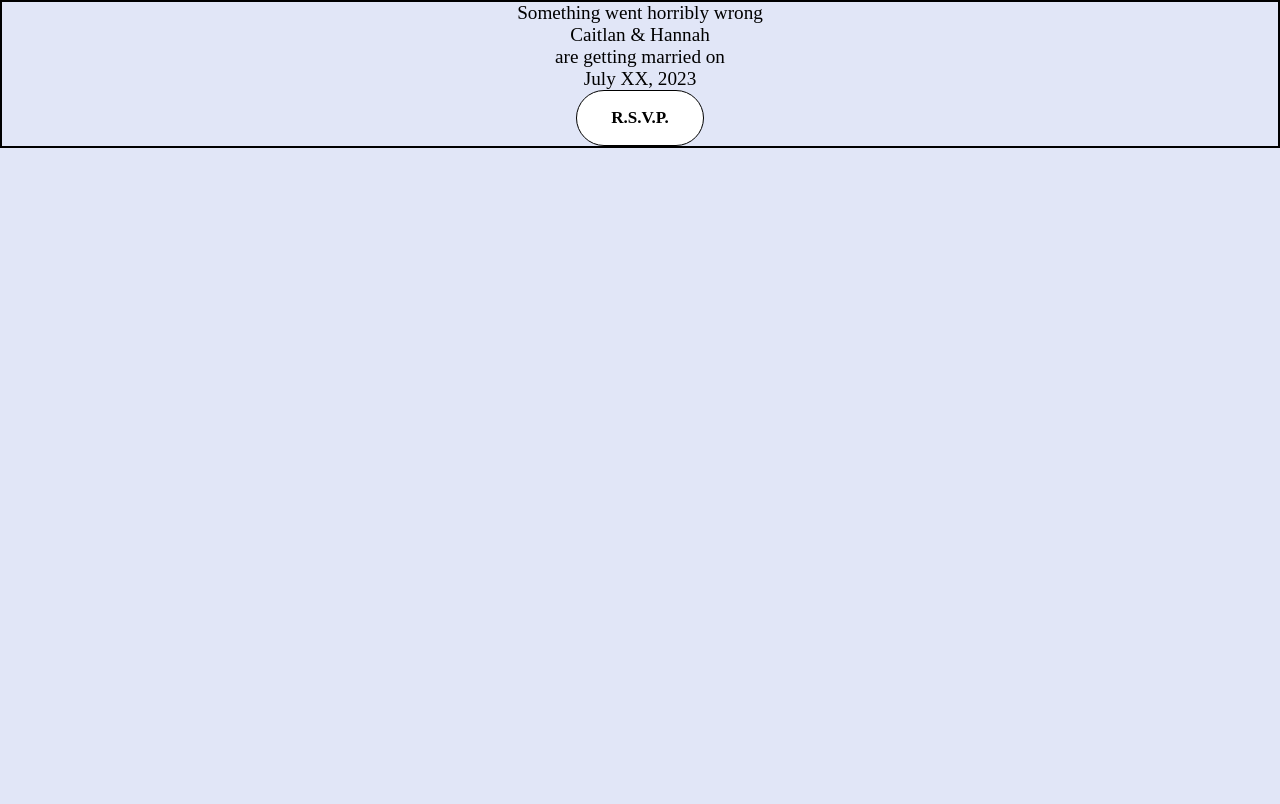
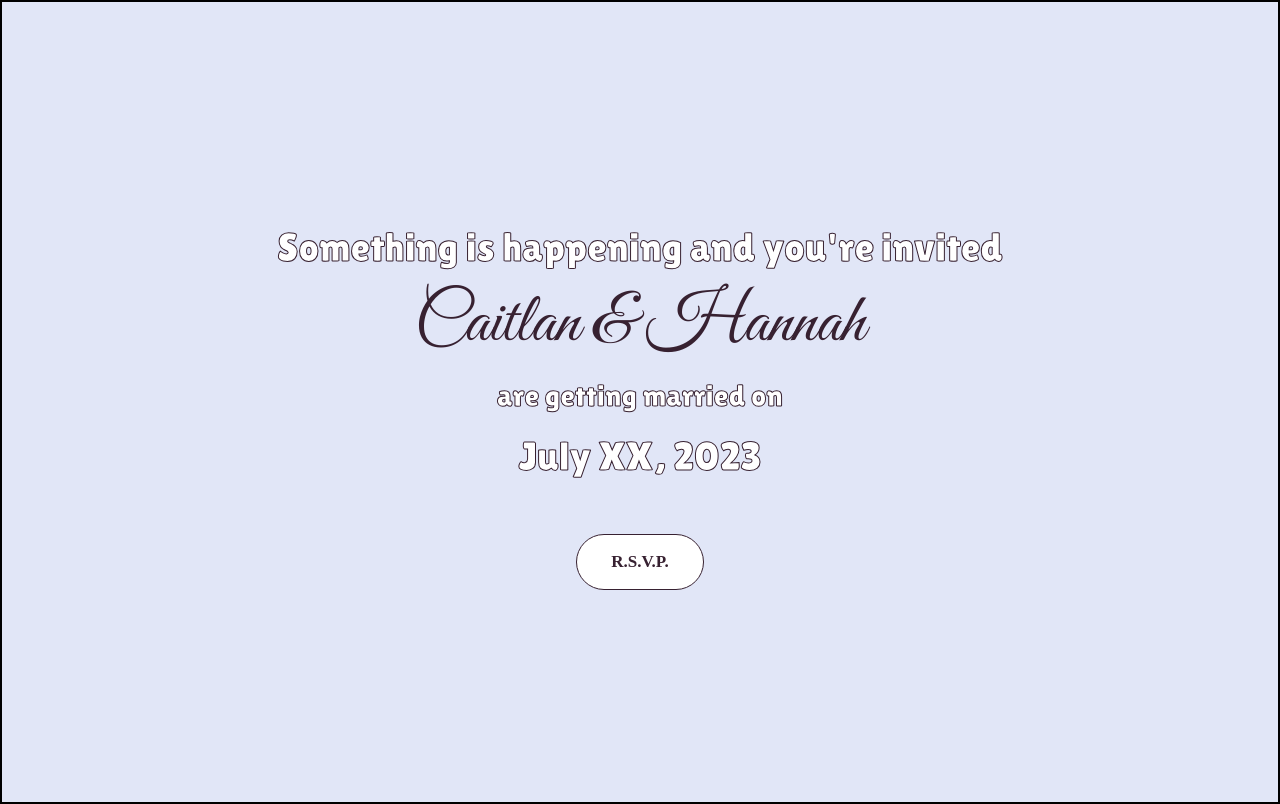
Before and after one commit to SleazyCook/wedding_hannah, a React app: page / in a window 1280 px wide. Built offline with nearby package versions, Linux system fonts and the light colour scheme.

Commit message:
add styles

```diff
--- a/src/components/Home.js
+++ b/src/components/Home.js
@@ -4,7 +4,7 @@ function Home() {
 
       <header className="heading">
 
-        <span className="heading__greeting">Something went horribly wrong</span>
+        <span className="heading__greeting">Something is happening and you're invited</span>
 
         <span className="heading__couple">Caitlan & Hannah</span>
 
@@ -12,7 +12,7 @@ function Home() {
 
         <span className="heading__date">July XX, 2023</span>
 
-        <a className="button" href="#" targer="_blank">R.S.V.P.</a>
+        <a className="button" href="#" target="_blank">R.S.V.P.</a>
 
       </header>
 
--- a/src/components/style.css
+++ b/src/components/style.css
@@ -1,3 +1,6 @@
+@import url('https://fonts.googleapis.com/css2?family=Great+Vibes&display=swap');
+@import url('https://fonts.googleapis.com/css2?family=Lilita+One&display=swap');
+
 :root {
   --color-purple: #372131;
   --color-blue: #e1e6f7;
@@ -23,7 +26,6 @@ html {
 
 body {
   background-color: var(--color-blue);
-  color: var(--white);
 }
 
 .heading {
@@ -31,18 +33,38 @@ body {
   margin: 0 auto;
   text-align: center;
   font-size: larger;
+  color: var(--color-white);
+
+  height: 100vh;
+
+  display: flex;
+  flex-direction: column;
+  align-items: center;
+  align-content: center;
+  justify-content: center;
 }
 
-.heading__greeting {
+.heading__greeting,
+.heading__action,
+.heading__date {
   display: block;
+  font-size: 40px;
+  font-family: 'Lilita One', cursive;
+  text-shadow: black;
+  -webkit-text-stroke-width: 1px;
+  -webkit-text-stroke-color: var(--color-purple);
+  margin: 10px;
 }
 
-.heating__couple {
+.heading__couple {
   display: block;
+  color: var(--color-purple);
+  font-size: 70px;
+  font-family: 'Great Vibes', cursive;
 }
 
 .heading__action {
-  display: block;
+  font-size: 30px;
 }
 
 .heading__date {
@@ -51,25 +73,26 @@ body {
 
 .button {
   display: inline-block;
+  margin-top: 45px;
   text-decoration: none;
   background-color: white;
-  color: black;
+  color: var(--color-purple);
   border-radius: 10em;
   font-size: 17px;
   font-weight: 600;
   padding: 1em 2em;
   cursor: pointer;
   transition: all 0.3s ease-in-out;
-  border: 1px solid black;
-  box-shadow: 0 0 0 0 black;
+  border: 1px solid var(--color-purple);
+  box-shadow: 0 0 0 0 var(--color-purple);
 }
 
 .button:hover {
   transform: translateY(-4px) translateX(-2px);
-  box-shadow: 2px 5px 0 0 black;
+  box-shadow: 2px 5px 0 0 var(--color-purple);
 };
 
 .button:active {
   transform: translateY(2px) translateX(1px);
-  box-shadow: 0 0 0 0 black;
+  box-shadow: 0 0 0 0 var(--color-purple);
 };
```
